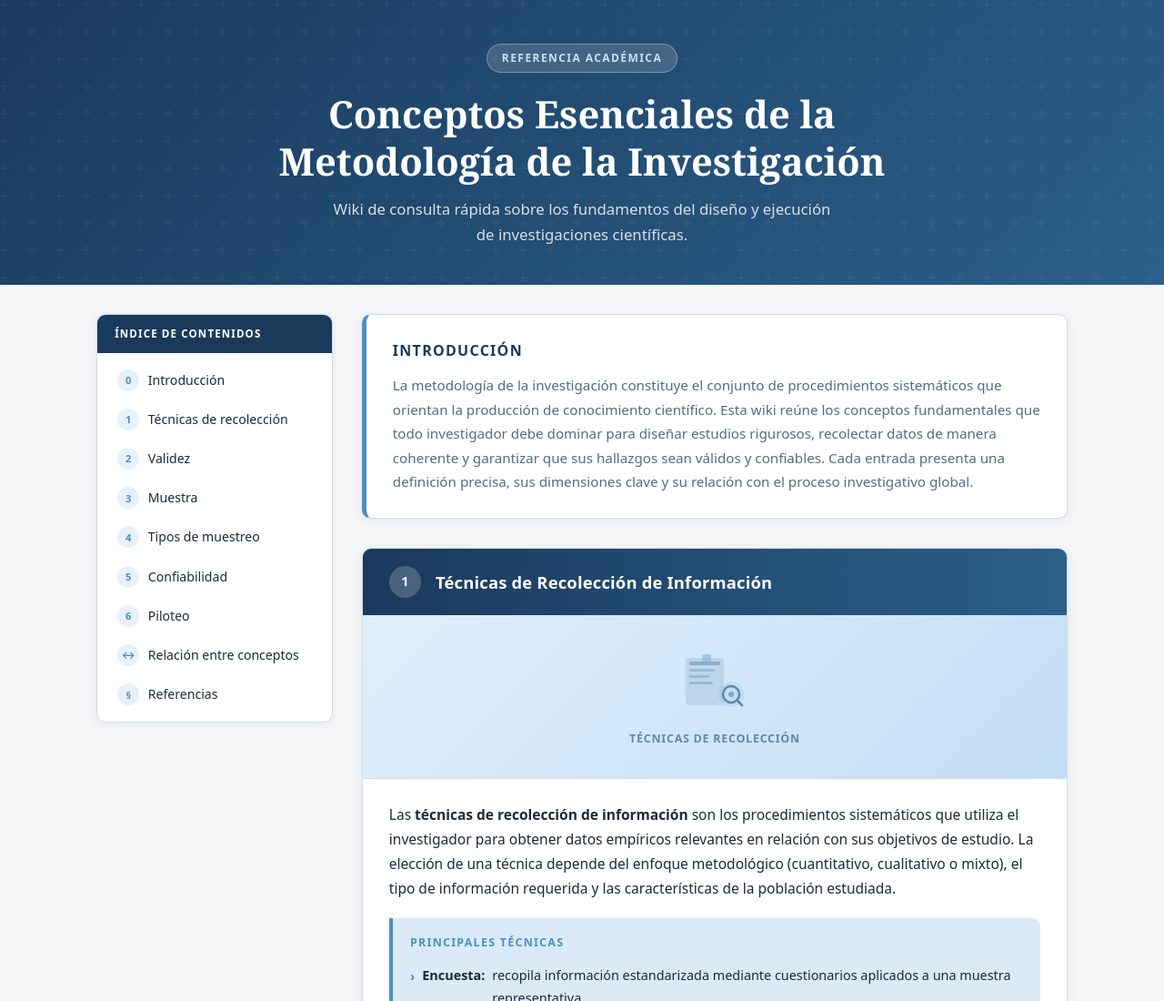
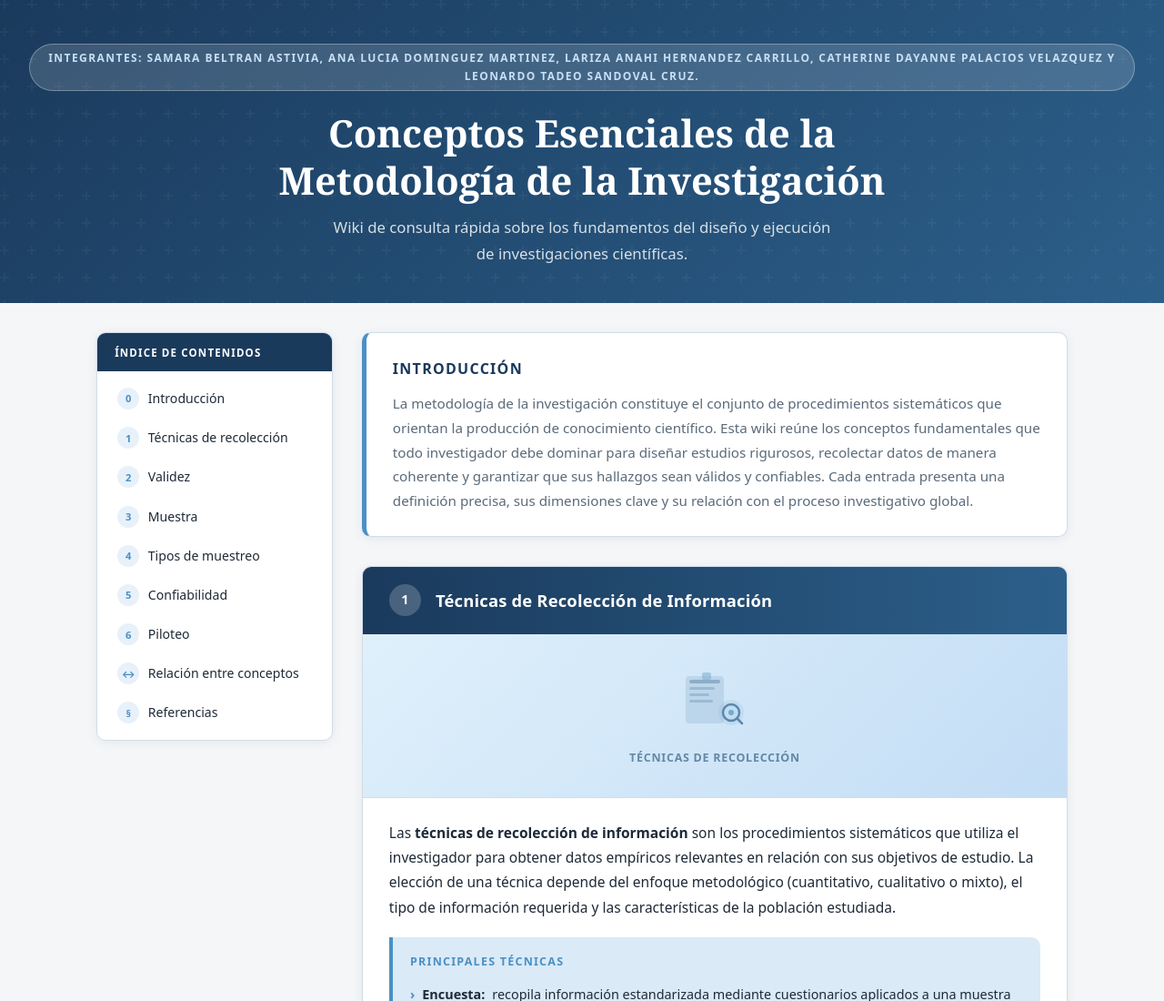
Before and after one commit to Lsandoval2810/WikiColab, a website: page public/index.html in a window 1280 px wide. Shown: the top 1100 px of the page at 91% size. Drawn offline with Linux system fonts and the light colour scheme.

Commit message:
Update index.html

```diff
--- a/public/index.html
+++ b/public/index.html
@@ -11,7 +11,7 @@
 
 <!-- ===== HEADER ===== -->
 <header class="site-header" id="inicio">
-  <div class="badge">Referencia Académica</div>
+  <div class="badge">Integrantes: Samara Beltran Astivia, Ana lucia Dominguez Martinez, Lariza Anahi Hernandez Carrillo, Catherine Dayanne Palacios Velazquez y Leonardo Tadeo Sandoval Cruz. </div>
   <h1>Conceptos Esenciales de la<br>Metodología de la Investigación</h1>
   <p class="subtitle">Wiki de consulta rápida sobre los fundamentos del diseño y ejecución de investigaciones científicas.</p>
 </header>
```
